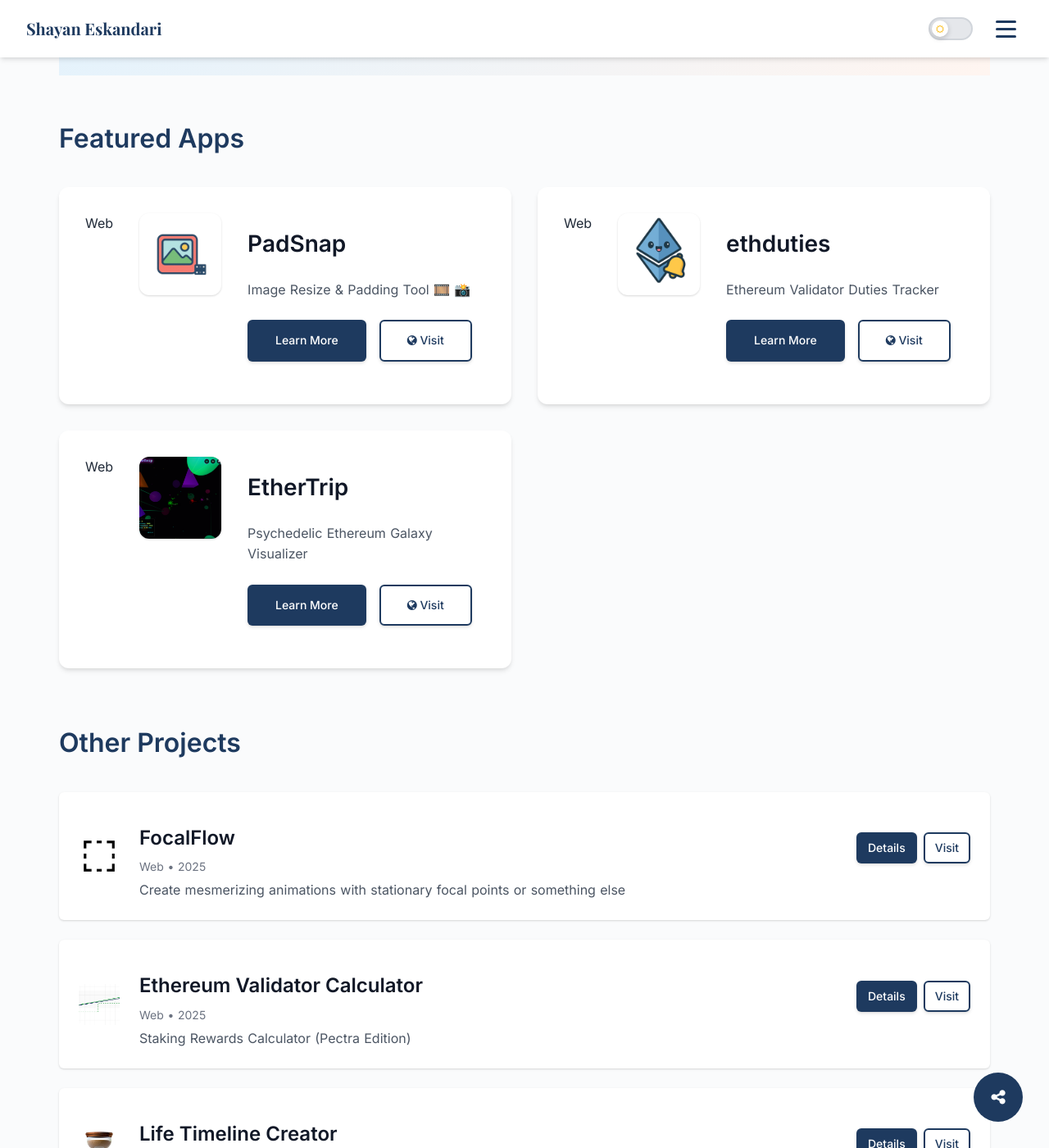
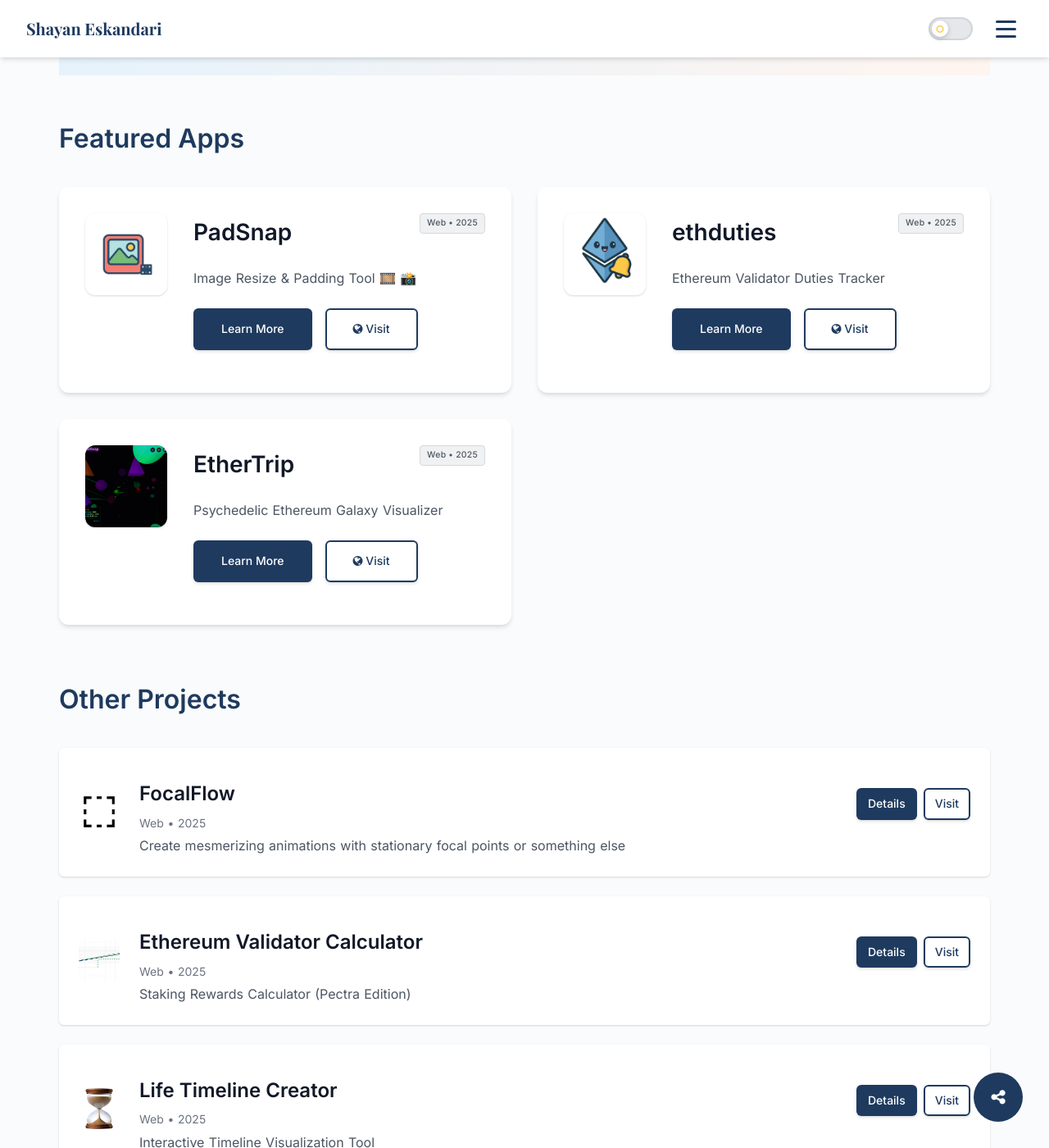
Before and after one commit to shayanb/shayan.es, a Jekyll site: the page built from apps.html, in a window 1280 px wide and 1400 px high, scrolled down 248 px. Shown: the whole window at 82% size. Built offline with Jekyll 4.4.1, drawn with Linux system fonts in a browser that asks for light colours.

Commit message:
more fixes

```diff
--- a/_data/navigation.yml
+++ b/_data/navigation.yml
@@ -36,6 +36,7 @@
       url: "/talks/#conferences"
 
 - title: "Projects"
+  url: "#"
   desktop: true
   hamburger: true
   submenu:
--- a/_sass/pages/_specific-pages.scss
+++ b/_sass/pages/_specific-pages.scss
@@ -258,6 +258,38 @@
     &.clickable-card:hover {
       .project-header h3 {
         color: $primary;
+      }
+    }
+  }
+}
+
+// Dark Mode Support for Apps
+[data-theme="dark"] .apps-page {
+  .app-card {
+    background: var(--card-color);
+    color: var(--text-color);
+
+    .app-content {
+      .app-header {
+        h3 {
+          .app-title-btn {
+            color: var(--text-color);
+
+            &:hover {
+              color: $primary;
+            }
+          }
+        }
+
+        .app-platform {
+          background: rgba(var(--text-color-rgb), 0.1);
+          color: var(--text-muted);
+          border-color: rgba(var(--text-color-rgb), 0.2);
+        }
+      }
+
+      .app-description {
+        color: var(--text-muted);
       }
     }
   }
@@ -638,8 +670,16 @@
       .app-content {
         flex: 1;
 
+        .app-header {
+          display: flex;
+          justify-content: space-between;
+          align-items: flex-start;
+          gap: 1rem;
+          margin-bottom: 0.5rem;
+
           h3 {
-          margin-bottom: 0.5rem;
+            margin: 0;
+            flex: 1;
 
             .app-title-btn {
               background: none;
@@ -661,24 +701,18 @@
           }
 
           .app-platform {
-          position: absolute;
-          top: 1rem;
-          right: 1rem;
-          background: rgba($secondary, 0.9);
-          color: $white;
-          padding: 0.25rem 0.65rem;
-          border-radius: $border-radius;
-          font-size: 0.7rem;
-          font-weight: 600;
-          text-transform: uppercase;
-          letter-spacing: 0.05em;
-          box-shadow: 0 2px 8px rgba(0, 0, 0, 0.15);
-          z-index: 10;
-          max-width: 120px;
+            background: rgba($gray-500, 0.1);
+            color: $gray-600;
+            padding: 0.2rem 0.5rem;
+            border-radius: $border-radius * 0.75;
+            font-size: 0.65rem;
+            font-weight: 500;
+            letter-spacing: 0.025em;
+            border: 1px solid rgba($gray-500, 0.2);
+            white-space: nowrap;
+            flex-shrink: 0;
             text-align: center;
-          white-space: nowrap;
-          overflow: hidden;
-          text-overflow: ellipsis;
+          }
         }
 
         .app-description {
@@ -833,14 +867,6 @@
           }
         }
 
-        .app-platform {
-          font-size: 0.6rem;
-          padding: 0.125rem 0.4rem;
-          top: 0.5rem;
-          right: 0.5rem;
-          max-width: 80px;
-          box-shadow: 0 2px 6px rgba(0, 0, 0, 0.2);
-        }
       }
     }
   }
@@ -940,9 +966,23 @@
           min-width: 0; // Prevent overflow
           text-align: center; // Center content on mobile
 
+          .app-header {
+            flex-direction: column;
+            align-items: center;
+            gap: 0.5rem;
+            text-align: center;
+
             h3 {
-            margin-bottom: 0.5rem;
+              margin-bottom: 0;
               font-size: 1.25rem;
+              width: 100%;
+            }
+
+            .app-platform {
+              font-size: 0.6rem;
+              padding: 0.15rem 0.4rem;
+              align-self: center;
+            }
           }
 
           .app-description {
@@ -965,17 +1005,6 @@
               flex: 0 0 auto;
             }
           }
-        }
-
-        .app-platform {
-          font-size: 0.625rem;
-          padding: 0.15rem 0.5rem;
-          top: 0.75rem;
-          right: 0.75rem;
-          letter-spacing: 0.025em;
-          font-weight: 500;
-          max-width: 100px;
-          box-shadow: 0 2px 6px rgba(0, 0, 0, 0.2);
         }
       }
     }
--- a/_sass/pages/_talks-connect-art.scss
+++ b/_sass/pages/_talks-connect-art.scss
@@ -635,6 +635,77 @@
         color: $gray-600;
         line-height: 1.6;
         font-size: 0.875rem;
+      }
+
+      // Media links styling for podcast cards to match talk cards exactly
+      &.podcast-card-custom {
+        .talk-media {
+          .media-links {
+            display: flex;
+            gap: 0.75rem;
+            flex-wrap: wrap;
+
+            .media-link {
+              display: flex;
+              align-items: center;
+              gap: 0.5rem;
+              padding: 0.6rem 1.25rem;
+              border-radius: $border-radius;
+              text-decoration: none;
+              font-size: 0.875rem;
+              font-weight: 500;
+              transition: all 0.3s ease;
+              border: 2px solid;
+              box-shadow: $shadow-sm;
+
+              &:hover {
+                transform: translateY(-2px);
+                box-shadow: $shadow-md;
+              }
+
+              &.youtube {
+                background: #ff0000;
+                color: $white;
+                border-color: #ff0000;
+
+                &:hover {
+                  background: transparent;
+                  color: #ff0000;
+                  border-color: #ff0000;
+                }
+
+                i {
+                  font-size: 1.1rem;
+                }
+              }
+
+              &.spotify {
+                background: #1db954;
+                color: $white;
+                border-color: #1db954;
+
+                &:hover {
+                  background: transparent;
+                  color: #1db954;
+                  border-color: #1db954;
+                }
+
+                i {
+                  font-size: 1rem;
+                }
+              }
+
+              i {
+                font-size: 1rem;
+                transition: transform 0.3s ease;
+              }
+
+              &:hover i {
+                transform: scale(1.1);
+              }
+            }
+          }
+        }
       }
 
       // Minimal card styling for judge/mentor roles
--- a/apps.html
+++ b/apps.html
@@ -20,7 +20,6 @@ permalink: /apps/
       <div class="featured-apps">
         {% for app in featured_apps %}
         <div class="app-card featured">
-          <span class="app-platform">{{ app.platform }}</span>
           <div class="app-icon">
             {% if app.logo %}
               <img src="{{ app.logo }}" alt="{{ app.name }} logo" loading="lazy">
@@ -29,7 +28,10 @@ permalink: /apps/
             {% endif %}
           </div>
           <div class="app-content">
-            <h3><button class="app-title-btn view-app-btn" data-app="{{ app.name | slugify }}">{{ app.name }}</button></h3>
+            <div class="app-header">
+              <h3><button class="app-title-btn view-app-btn" data-app="{{ app.name | slugify }}">{{ app.name }}</button></h3>
+              <span class="app-platform">{{ app.platform }}{% if app.year %} • {{ app.year }}{% endif %}</span>
+            </div>
             <p class="app-description">{{ app.short_description }}</p>
             <div class="app-actions">
               <button class="btn btn-primary view-app-btn" data-app="{{ app.name | slugify }}">
--- a/publications.html
+++ b/publications.html
@@ -145,7 +145,7 @@ permalink: /publications/
   </div>
 
   <!-- Academic Reviews Section -->
-  <div class="reviews-section">
+  <div id="reviews-section" class="reviews-section">
     <h2>Academic Reviews & Service</h2>
     <p class="section-subtitle">Peer review activities and program committee participation</p>
 
```
Also changed, not shown: talks.html (+0 -51 lines). Lines whose indentation alone changed are shown as unchanged.
